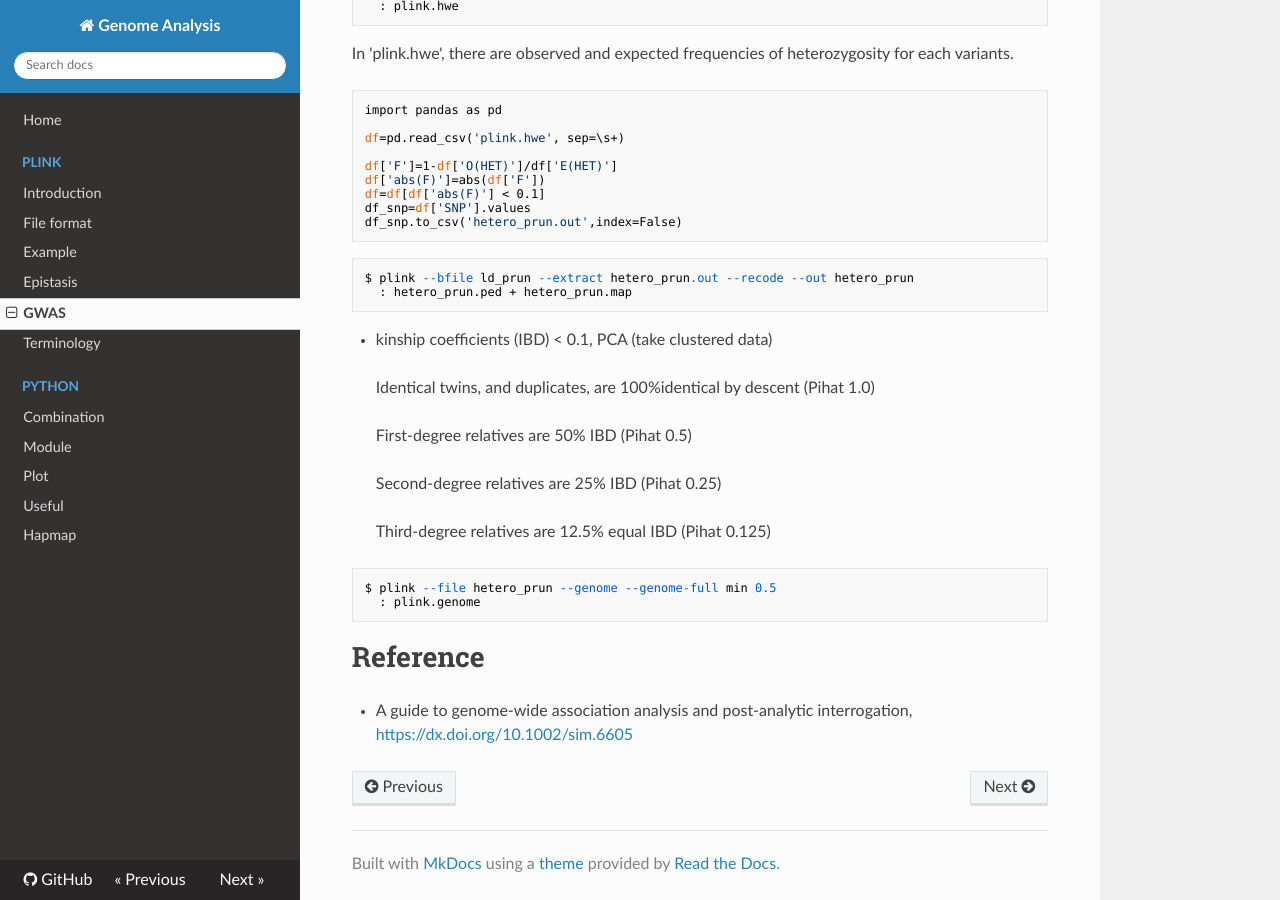
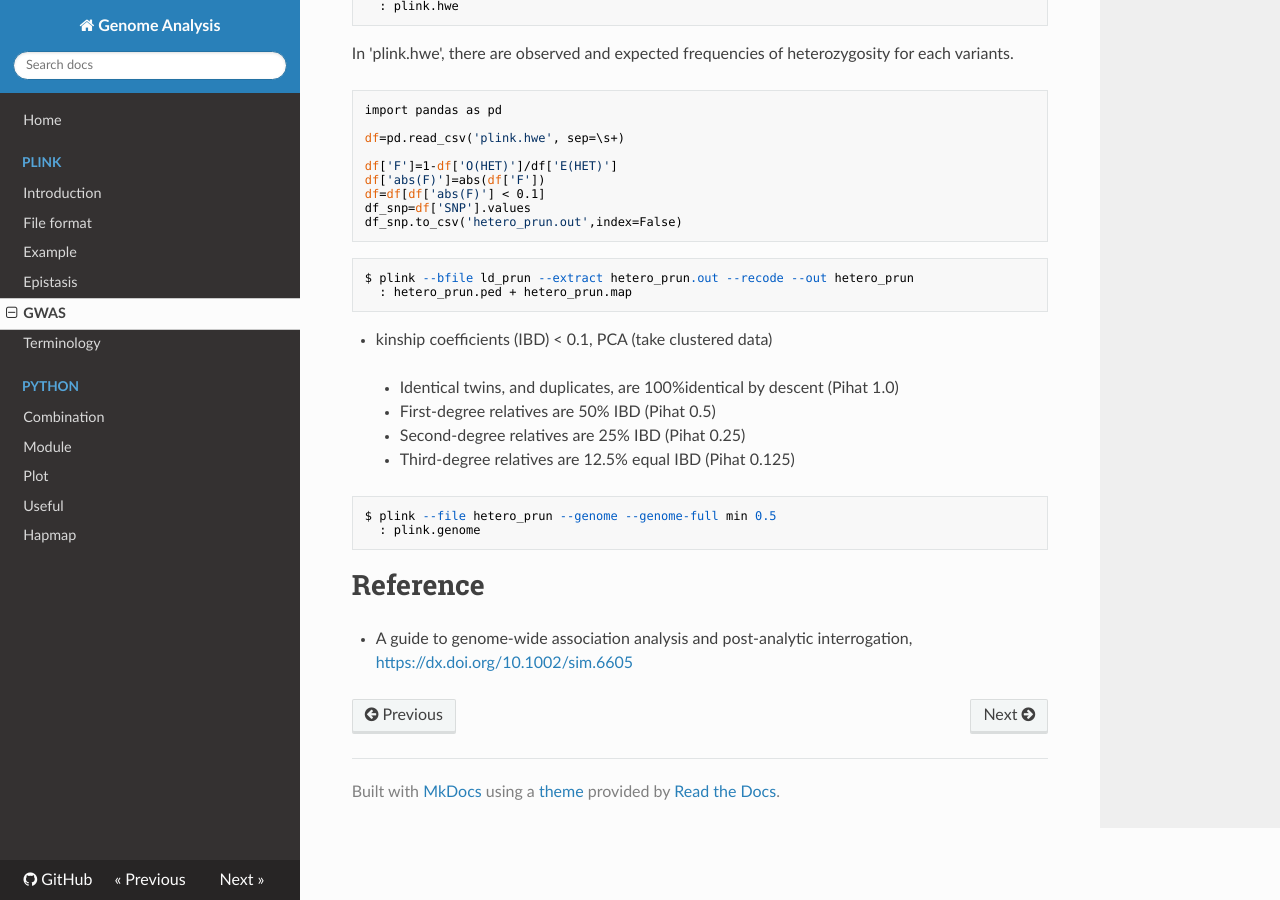
Before and after one commit to WonyoungCho/plink, an MkDocs documentation site: the page built from docs/GWAS.md, in a window 1280 px wide and 900 px high, scrolled down 1106 px. Built offline with MkDocs 1.6.1, drawn with Linux system fonts in a browser that asks for light colours; nearby versions of some CDN libraries; old or Windows-style settings are respelled for this version of MkDocs.

Commit message:
Update GWAS.md

````diff
--- a/docs/GWAS.md
+++ b/docs/GWAS.md
@@ -59,13 +59,10 @@
 ```
 - kinship coefficients (IBD) < 0.1, PCA (take clustered data)
 
-> Identical twins, and duplicates, are 100%identical by descent (Pihat 1.0)
-
-> First-degree relatives are 50% IBD (Pihat 0.5)
-
-> Second-degree relatives are 25% IBD (Pihat 0.25)
-
-> Third-degree relatives are 12.5% equal IBD (Pihat 0.125)
+> - Identical twins, and duplicates, are 100%identical by descent (Pihat 1.0)
+> - First-degree relatives are 50% IBD (Pihat 0.5)
+> - Second-degree relatives are 25% IBD (Pihat 0.25)
+> - Third-degree relatives are 12.5% equal IBD (Pihat 0.125)
 
 ```
 $ plink --file hetero_prun --genome --genome-full min 0.5
````
